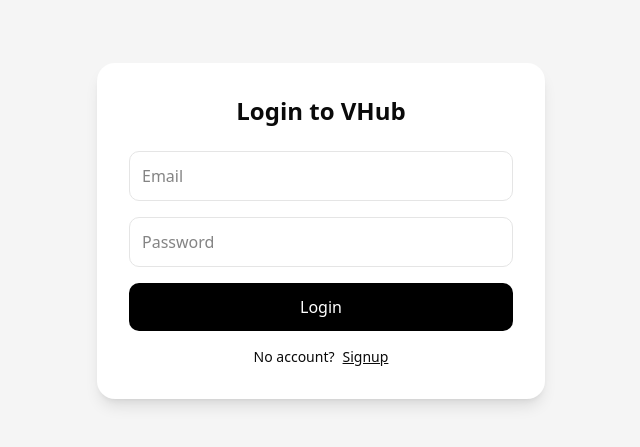
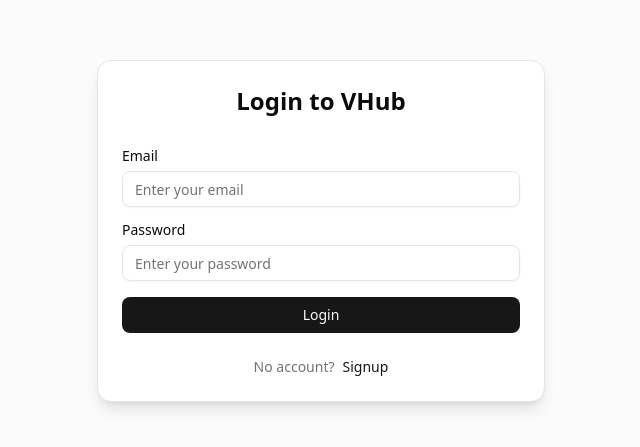
Before and after one commit to svivek19/VHub-frontend, a React (Vite) app: page / in a window 1280 px wide. Shown: the part 169-616 px from the top of the page, without its empty margins (319-959 px from the left). Built offline with nearby package versions, Linux system fonts and the light colour scheme; no server answers.

Commit message:
feat: implement theme selection and enhance authentication UI with card components

```diff
--- a/src/components/chat/ChatLayout.jsx
+++ b/src/components/chat/ChatLayout.jsx
@@ -63,6 +63,20 @@
     };
   }, [currentUser]);
 
+  useEffect(() => {
+    const handleKeyDown = (e) => {
+      if (e.key === "Escape") {
+        setSelectedUser(null);
+      }
+    };
+
+    window.addEventListener("keydown", handleKeyDown);
+
+    return () => {
+      window.removeEventListener("keydown", handleKeyDown);
+    };
+  }, []);
+
   return (
     <div className="h-screen flex bg-muted">
       <ChatSidebar
--- /dev/null
+++ b/src/components/ui/card.jsx
@@ -0,0 +1,101 @@
+import * as React from "react"
+
+import { cn } from "@/lib/utils"
+
+function Card({
+  className,
+  ...props
+}) {
+  return (
+    <div
+      data-slot="card"
+      className={cn(
+        "bg-card text-card-foreground flex flex-col gap-6 rounded-xl border py-6 shadow-sm",
+        className
+      )}
+      {...props} />
+  );
+}
+
+function CardHeader({
+  className,
+  ...props
+}) {
+  return (
+    <div
+      data-slot="card-header"
+      className={cn(
+        "@container/card-header grid auto-rows-min grid-rows-[auto_auto] items-start gap-2 px-6 has-data-[slot=card-action]:grid-cols-[1fr_auto] [.border-b]:pb-6",
+        className
+      )}
+      {...props} />
+  );
+}
+
+function CardTitle({
+  className,
+  ...props
+}) {
+  return (
+    <div
+      data-slot="card-title"
+      className={cn("leading-none font-semibold", className)}
+      {...props} />
+  );
+}
+
+function CardDescription({
+  className,
+  ...props
+}) {
+  return (
+    <div
+      data-slot="card-description"
+      className={cn("text-muted-foreground text-sm", className)}
+      {...props} />
+  );
+}
+
+function CardAction({
+  className,
+  ...props
+}) {
+  return (
+    <div
+      data-slot="card-action"
+      className={cn(
+        "col-start-2 row-span-2 row-start-1 self-start justify-self-end",
+        className
+      )}
+      {...props} />
+  );
+}
+
+function CardContent({
+  className,
+  ...props
+}) {
+  return (<div data-slot="card-content" className={cn("px-6", className)} {...props} />);
+}
+
+function CardFooter({
+  className,
+  ...props
+}) {
+  return (
+    <div
+      data-slot="card-footer"
+      className={cn("flex items-center px-6 [.border-t]:pt-6", className)}
+      {...props} />
+  );
+}
+
+export {
+  Card,
+  CardHeader,
+  CardFooter,
+  CardTitle,
+  CardAction,
+  CardDescription,
+  CardContent,
+}
--- /dev/null
+++ b/src/components/ui/label.jsx
@@ -0,0 +1,21 @@
+import * as React from "react"
+import { Label as LabelPrimitive } from "radix-ui"
+
+import { cn } from "@/lib/utils"
+
+function Label({
+  className,
+  ...props
+}) {
+  return (
+    <LabelPrimitive.Root
+      data-slot="label"
+      className={cn(
+        "flex items-center gap-2 text-sm leading-none font-medium select-none group-data-[disabled=true]:pointer-events-none group-data-[disabled=true]:opacity-50 peer-disabled:cursor-not-allowed peer-disabled:opacity-50",
+        className
+      )}
+      {...props} />
+  );
+}
+
+export { Label }
--- /dev/null
+++ b/src/hooks/useTheme.js
@@ -0,0 +1,31 @@
+import { useEffect, useState } from "react";
+
+export const useTheme = () => {
+  const getSystemTheme = () =>
+    window.matchMedia("(prefers-color-scheme: dark)").matches
+      ? "dark"
+      : "light";
+
+  const getInitialTheme = () => {
+    return localStorage.getItem("theme") || "system";
+  };
+
+  const [theme, setTheme] = useState(getInitialTheme);
+
+  useEffect(() => {
+    const root = document.documentElement;
+
+    let appliedTheme = theme;
+
+    if (theme === "system") {
+      appliedTheme = getSystemTheme();
+    }
+
+    root.classList.remove("light", "dark");
+    root.classList.add(appliedTheme);
+
+    localStorage.setItem("theme", theme);
+  }, [theme]);
+
+  return { theme, setTheme };
+};
--- a/src/index.css
+++ b/src/index.css
@@ -81,37 +81,60 @@
 }
 
 .dark {
-  --background: oklch(0.145 0 0);
-  --foreground: oklch(0.985 0 0);
-  --card: oklch(0.205 0 0);
-  --card-foreground: oklch(0.985 0 0);
-  --popover: oklch(0.205 0 0);
-  --popover-foreground: oklch(0.985 0 0);
-  --primary: oklch(0.922 0 0);
-  --primary-foreground: oklch(0.205 0 0);
-  --secondary: oklch(0.269 0 0);
-  --secondary-foreground: oklch(0.985 0 0);
-  --muted: oklch(0.269 0 0);
-  --muted-foreground: oklch(0.708 0 0);
-  --accent: oklch(0.269 0 0);
-  --accent-foreground: oklch(0.985 0 0);
-  --destructive: oklch(0.704 0.191 22.216);
-  --border: oklch(1 0 0 / 10%);
-  --input: oklch(1 0 0 / 15%);
-  --ring: oklch(0.556 0 0);
-  --chart-1: oklch(0.488 0.243 264.376);
-  --chart-2: oklch(0.696 0.17 162.48);
-  --chart-3: oklch(0.769 0.188 70.08);
-  --chart-4: oklch(0.627 0.265 303.9);
-  --chart-5: oklch(0.645 0.246 16.439);
-  --sidebar: oklch(0.205 0 0);
-  --sidebar-foreground: oklch(0.985 0 0);
-  --sidebar-primary: oklch(0.488 0.243 264.376);
-  --sidebar-primary-foreground: oklch(0.985 0 0);
-  --sidebar-accent: oklch(0.269 0 0);
-  --sidebar-accent-foreground: oklch(0.985 0 0);
-  --sidebar-border: oklch(1 0 0 / 10%);
-  --sidebar-ring: oklch(0.556 0 0);
+  /* Base */
+  --background: oklch(0.16 0.01 250);
+  --foreground: oklch(0.96 0.01 250);
+
+  /* Cards */
+  --card: oklch(0.2 0.01 250);
+  --card-foreground: oklch(0.96 0.01 250);
+
+  --popover: oklch(0.2 0.01 250);
+  --popover-foreground: oklch(0.96 0.01 250);
+
+  /* Primary (subtle blue accent) */
+  --primary: oklch(0.65 0.12 250);
+  --primary-foreground: oklch(0.98 0.01 250);
+
+  /* Secondary */
+  --secondary: oklch(0.24 0.01 250);
+  --secondary-foreground: oklch(0.96 0.01 250);
+
+  /* Muted */
+  --muted: oklch(0.24 0.01 250);
+  --muted-foreground: oklch(0.72 0.01 250);
+
+  /* Accent (hover state) */
+  --accent: oklch(0.28 0.02 250);
+  --accent-foreground: oklch(0.96 0.01 250);
+
+  /* Destructive */
+  --destructive: oklch(0.65 0.22 25);
+
+  /* Borders */
+  --border: oklch(0.35 0.01 250 / 40%);
+  --input: oklch(0.28 0.01 250);
+  --ring: oklch(0.65 0.12 250);
+
+  /* Charts */
+  --chart-1: oklch(0.65 0.12 250);
+  --chart-2: oklch(0.7 0.15 180);
+  --chart-3: oklch(0.75 0.18 80);
+  --chart-4: oklch(0.6 0.2 300);
+  --chart-5: oklch(0.7 0.22 20);
+
+  /* Sidebar */
+  --sidebar: oklch(0.18 0.01 250);
+  --sidebar-foreground: oklch(0.96 0.01 250);
+
+  --sidebar-primary: oklch(0.65 0.12 250);
+  --sidebar-primary-foreground: oklch(0.98 0.01 250);
+
+  --sidebar-accent: oklch(0.26 0.02 250);
+  --sidebar-accent-foreground: oklch(0.96 0.01 250);
+
+  --sidebar-border: oklch(0.35 0.01 250 / 40%);
+  --sidebar-ring: oklch(0.65 0.12 250);
 }
 
 @layer base {
--- a/src/pages/AuthPage.jsx
+++ b/src/pages/AuthPage.jsx
@@ -5,6 +5,10 @@
 import { useNavigate } from "react-router-dom";
 import { toast } from "sonner";
 import { getErrorMessage } from "../utils/errorHandler";
+import { Card, CardContent, CardHeader, CardTitle } from "@/components/ui/card";
+import { Input } from "@/components/ui/input";
+import { Button } from "@/components/ui/button";
+import { Label } from "@/components/ui/label";
 
 const AuthPage = () => {
   const [isLogin, setIsLogin] = useState(true);
@@ -78,66 +82,76 @@
   const loading = loginMutation.isPending || registerMutation.isPending;
 
   return (
-    <div className="min-h-screen flex items-center justify-center bg-neutral-100 p-4">
-      <div className="w-full max-w-md bg-white rounded-2xl shadow-lg p-8">
-        <h1 className="text-2xl font-bold text-center mb-6">
+    <div className="min-h-screen flex items-center justify-center bg-muted/40 px-4">
+      <Card className="w-full max-w-md shadow-lg border-border">
+        <CardHeader>
+          <CardTitle className="text-2xl text-center">
             {isLogin ? "Login to VHub" : "Create Account"}
-        </h1>
+          </CardTitle>
+        </CardHeader>
 
+        <CardContent>
           {errorMsg && (
-          <p className="text-red-500 text-sm mb-4 text-center">{errorMsg}</p>
+            <p className="text-destructive text-sm mb-4 text-center">
+              {errorMsg}
+            </p>
           )}
 
           <form onSubmit={handleSubmit} className="space-y-4">
             {!isLogin && (
-            <input
+              <div className="space-y-2">
+                <Label>Name</Label>
+                <Input
                   name="name"
-              placeholder="Name"
+                  placeholder="Enter your name"
                   value={form.name}
                   onChange={handleChange}
-              className="w-full border rounded-lg p-3"
                   required
                 />
+              </div>
             )}
 
-          <input
+            <div className="space-y-2">
+              <Label>Email</Label>
+              <Input
                 name="email"
                 type="email"
-            placeholder="Email"
+                placeholder="Enter your email"
                 value={form.email}
                 onChange={handleChange}
-            className="w-full border rounded-lg p-3"
                 required
               />
+            </div>
 
-          <input
+            <div className="space-y-2">
+              <Label>Password</Label>
+              <Input
                 name="password"
                 type="password"
-            placeholder="Password"
+                placeholder="Enter your password"
                 value={form.password}
                 onChange={handleChange}
-            className="w-full border rounded-lg p-3"
                 required
               />
+            </div>
 
-          <button
-            className="w-full bg-black text-white py-3 rounded-lg"
-            disabled={loading}
-          >
+            <Button type="submit" className="w-full" disabled={loading}>
               {loading ? "Please wait..." : isLogin ? "Login" : "Sign Up"}
-          </button>
+            </Button>
           </form>
 
-        <p className="text-sm text-center mt-4">
+          <p className="text-sm text-center mt-6 text-muted-foreground">
             {isLogin ? "No account?" : "Already have an account?"}
             <button
               onClick={() => setIsLogin(!isLogin)}
-            className="ml-2 underline"
+              className="ml-2 text-primary hover:underline"
+              type="button"
             >
               {isLogin ? "Signup" : "Login"}
             </button>
           </p>
-      </div>
+        </CardContent>
+      </Card>
     </div>
   );
 };
```
Also changed, not shown: src/components/chat/ChatSidebar.jsx (+55 -4 lines). Lines whose indentation alone changed are shown as unchanged.
